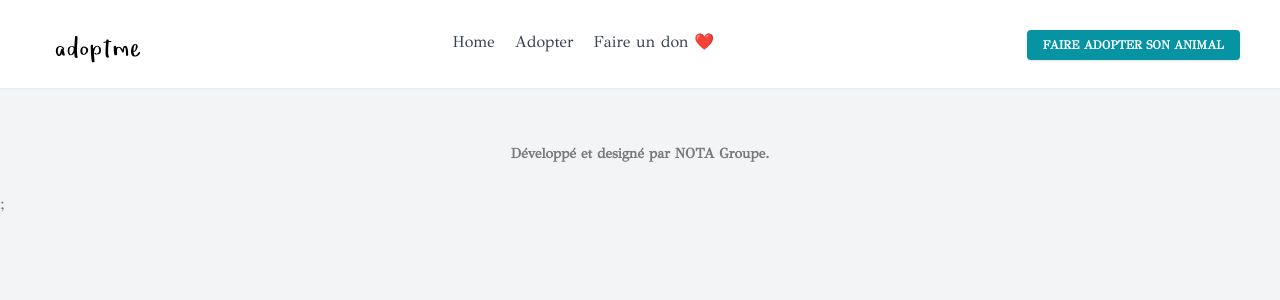
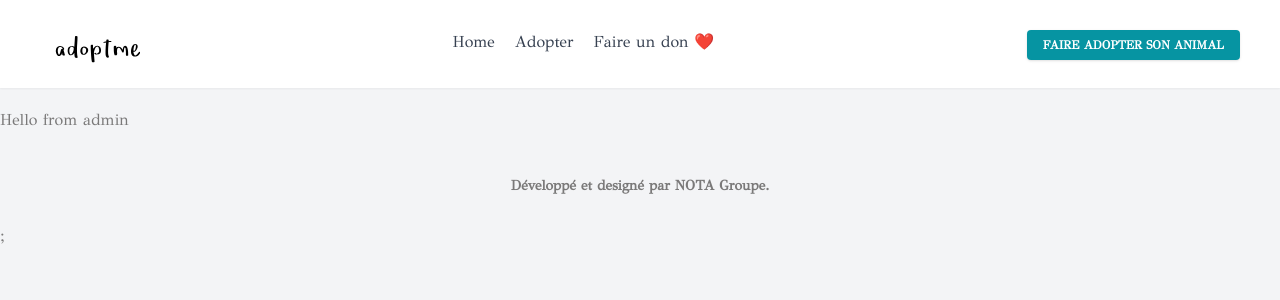
Before and after one commit to angestephane/adopte-me, a React (Vite) app: page /admin in a window 1280 px wide. Shown: the top 300 px of the page. Built offline with nearby package versions, Linux system fonts and the light colour scheme.

Commit message:
add admin route

```diff
--- a/src/App.jsx
+++ b/src/App.jsx
@@ -1,18 +1,19 @@
-import React, { useState } from 'react';
+import React, { useState } from "react";
 
-import { BrowserRouter, Routes, Route } from 'react-router-dom';
+import { BrowserRouter, Routes, Route } from "react-router-dom";
 
-import { createRoot } from 'react-dom/client';
-import { QueryClient, QueryClientProvider } from '@tanstack/react-query';
-import AdoptedPetContext from './utility/adoptedPetContext';
+import { createRoot } from "react-dom/client";
+import { QueryClient, QueryClientProvider } from "@tanstack/react-query";
+import AdoptedPetContext from "./utility/adoptedPetContext";
 
-import DetailErrorBoundary from './components/detail/Pet_detail';
+import DetailErrorBoundary from "./components/detail/Pet_detail";
 
-import Home from './pages/Home/Home';
+import Home from "./pages/Home/Home";
 
-import Header from './components/header/Header';
-import Footer from './components/footer/footer';
-import Recherche from './pages/Show-pet/Recherche';
+import Header from "./components/header/Header";
+import Footer from "./components/footer/footer";
+import Recherche from "./pages/Show-pet/Recherche";
+import Admin from "./pages/Admin/Admin";
 
 const queryClient = new QueryClient({
   defaultOptions: {
@@ -35,6 +36,7 @@ const App = () => {
               <Route path="/" element={<Home />} />
               <Route path="/details/:id" element={<DetailErrorBoundary />} />
               <Route path="/animal/recherche" element={<Recherche />} />
+              <Route path="/admin" element={<Admin />} />
             </Routes>
             <Footer />
           </div>
@@ -44,6 +46,6 @@ const App = () => {
   );
 };
 
-const container = document.getElementById('root');
+const container = document.getElementById("root");
 const root = createRoot(container);
 root.render(<App />);
--- /dev/null
+++ b/src/pages/Admin/Admin.jsx
@@ -0,0 +1,8 @@
+const Admin = () => {
+  return (
+    <>
+      <h2>Hello from admin </h2>
+    </>
+  );
+};
+export default Admin;
```
